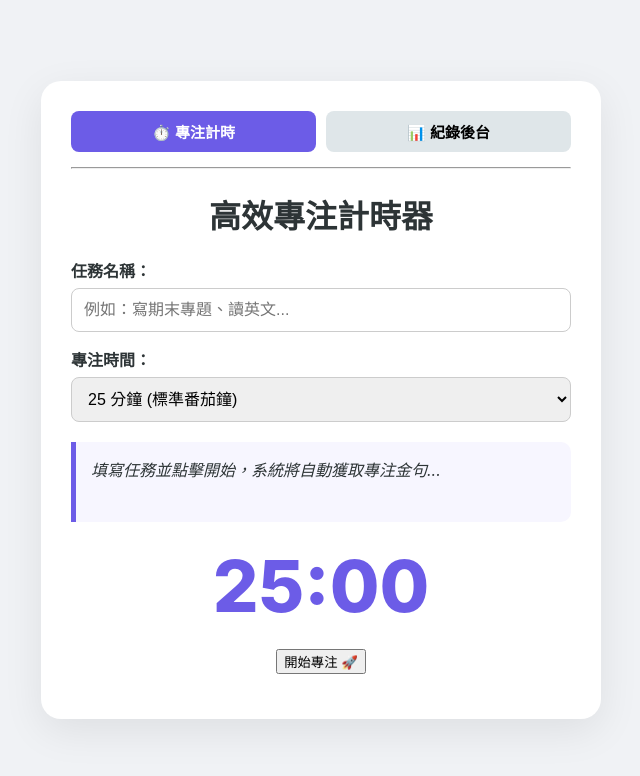
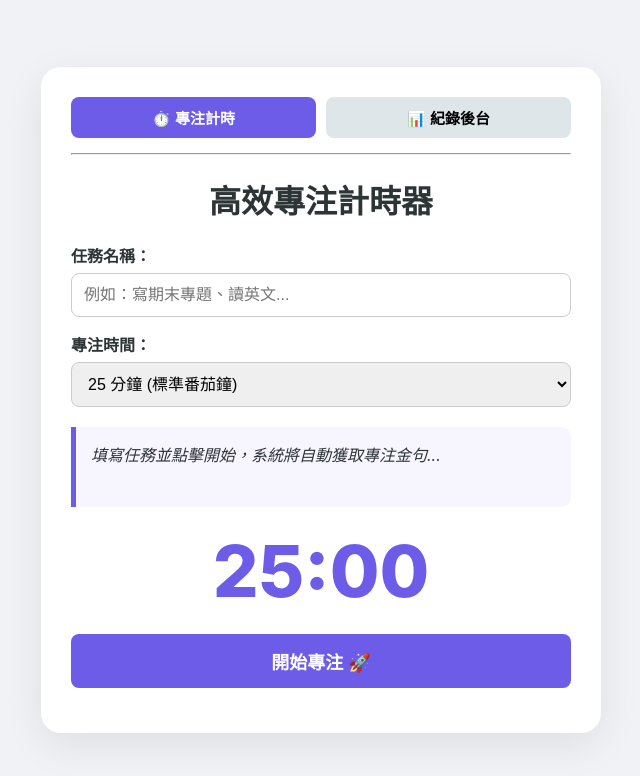
Before and after one commit to harrychu372/harrychu_time-manager, a plain HTML site: page index.html in a window 1280 px wide. Shown: the whole page, without its empty margins (319-959 px from the left). Drawn offline with Linux system fonts and the light colour scheme.

Commit message:
第二版

```diff
--- a/style.css
+++ b/style.css
@@ -39,12 +39,12 @@ input, select {
     padding: 15px; margin: 20px 0; border-radius: 0 10px 10px 0;
     text-align: left; font-style: italic; min-height: 50px;
 }
-button id="startBtn" {
+#startBtn {
     width: 100%; padding: 14px; background: var(--primary);
     color: white; border: none; border-radius: 8px; font-size: 18px;
     font-weight: bold; cursor: pointer; transition: background 0.3s;
 }
-button id="startBtn":disabled { background: #b2bec3; cursor: not-allowed; }
+#startBtn:disabled { background: #b2bec3; cursor: not-allowed; }
 
 /* 歷史紀錄表格樣式 */
 .table-container { overflow-x: auto; margin-top: 15px; }
```
